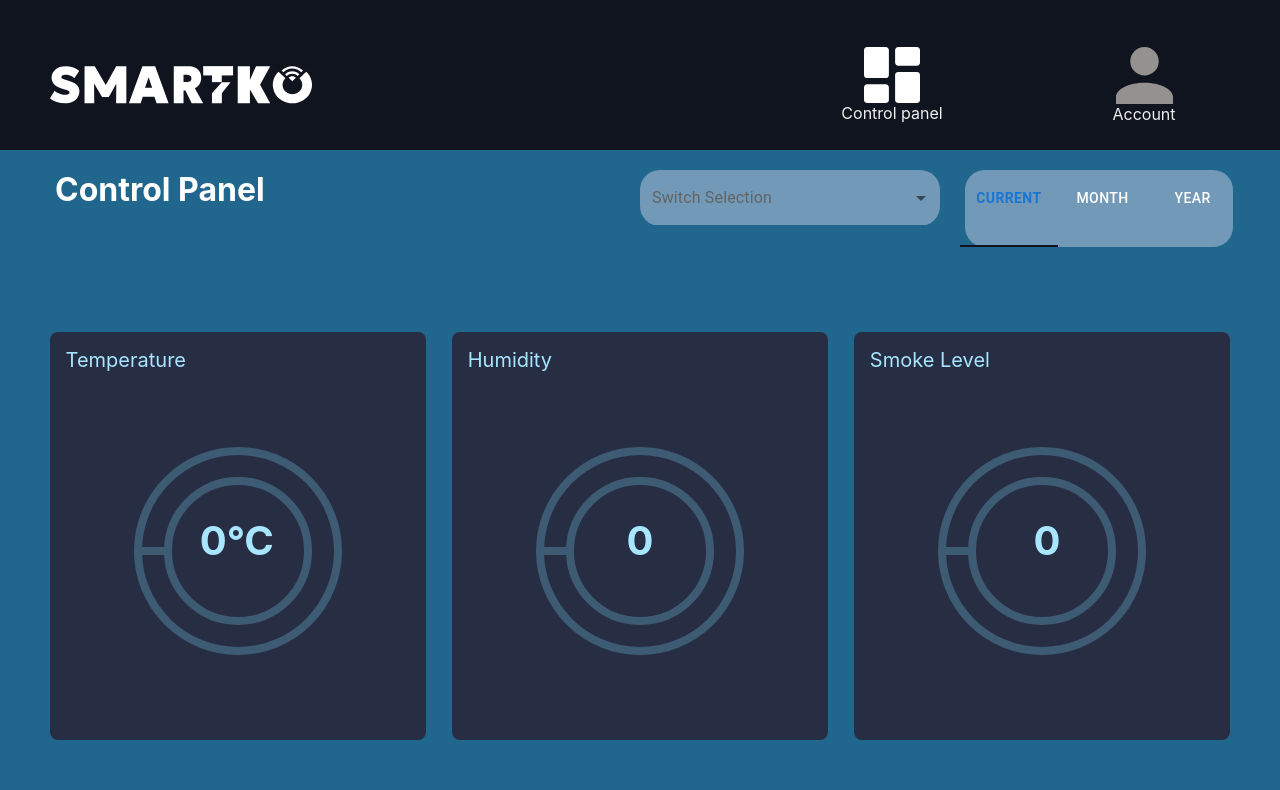
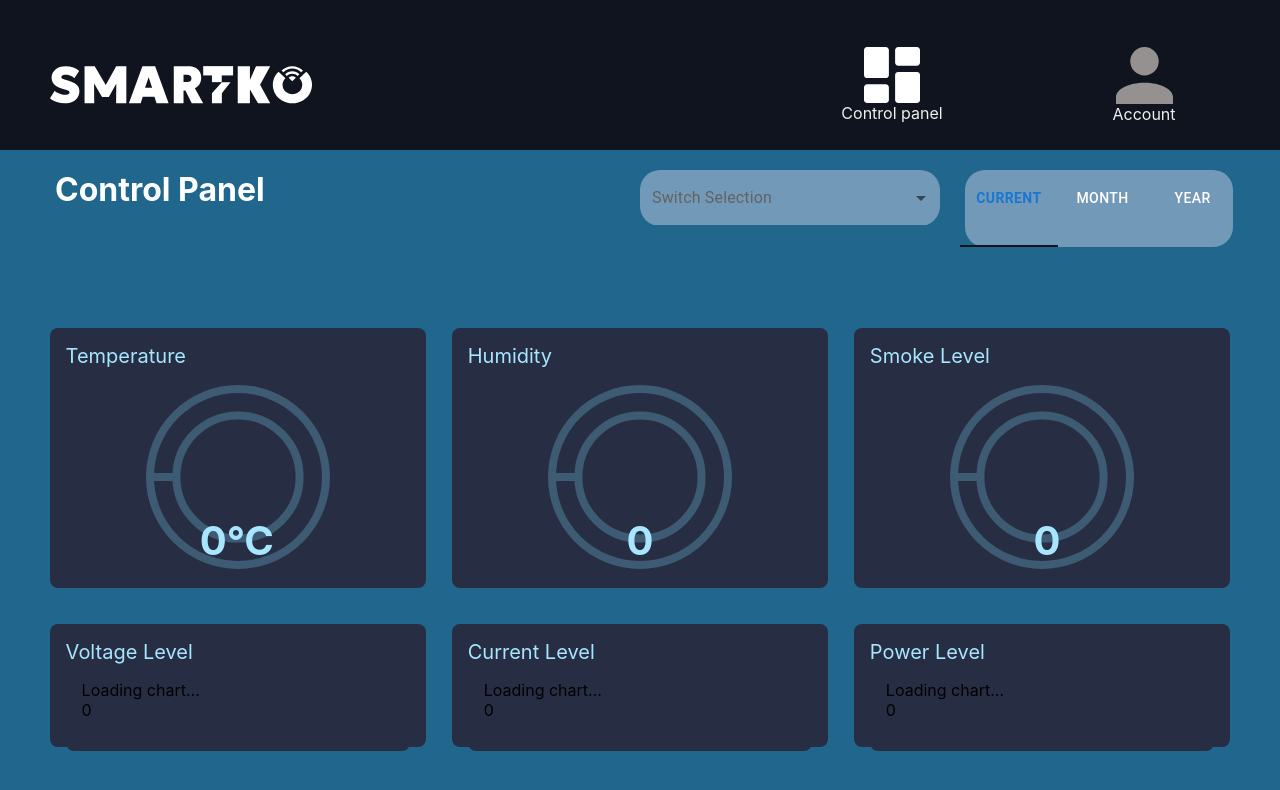
Before and after one commit to nicomiddletons/PDP_Smartko_Development_Team, a React (Vite) app in the folder frontend/: page / in a window 1280 px wide. Shown: the top 790 px of the page. Built offline with nearby package versions, Linux system fonts and the light colour scheme; no server answers.

Commit message:
updated frontend to include new json formatting (voltage, current, power level)

```diff
--- a/frontend/src/App.jsx
+++ b/frontend/src/App.jsx
@@ -14,12 +14,28 @@ import { FormControl, InputLabel, MenuItem, Select } from "@mui/material";
 
 function App() {
   const [axiosData, setAxiosData] = useState([]);
+  //current
   const [currentTemp, setCurrentTemp] = useState(0);
   const [currentHumidity, setCurrentHumidity] = useState(0);
   const [currentSmokeLevel, setCurrentSmokeLevel] = useState(0);
+  const [currentVoltage1, setCurrentVoltage1] = useState(0);
+  const [currentVoltage2, setCurrentVoltage2] = useState(0);
+  const [currentVoltage3, setCurrentVoltage3] = useState(0);
+  const [currentCurrent1, setCurrentCurrent1] = useState(0);
+  const [currentCurrent2, setCurrentCurrent2] = useState(0);
+  const [currentCurrent3, setCurrentCurrent3] = useState(0);
+  const [currentPower1, setCurrentPower1] = useState(0);
+  const [currentPower2, setCurrentPower2] = useState(0);
+  const [currentPower3, setCurrentPower3] = useState(0);
+  const [currentTotalPower, setCurrentTotalPower] = useState(0);
+  //chart
   const [chartTempData, setChartTempData] = useState({});
   const [chartHumidityData, setChartHumidityData] = useState({});
   const [chartSmokeData, setChartSmokeData] = useState({});
+  const [chartVoltageData, setChartVoltageData] = useState({});
+  const [chartCurrentData, setChartCurrentData] = useState({});
+  const [chartPowerData, setChartPowerData] = useState({});
+  //yearly
   const [chartYearlyTempData, setChartYearlyTempData] = useState({});
   const [chartYearlyHumidityData, setChartYearlyHumidityData] = useState({});
   const [chartYearlySmokeData, setChartYearlySmokeData] = useState({});
@@ -48,6 +64,20 @@ function App() {
         setCurrentHumidity(latestEntry?.humidity || 0);
         setCurrentSmokeLevel(latestEntry?.smoke_level || 0);
 
+        setCurrentVoltage1(latestEntry?.voltage_phase_1 || 0);
+        setCurrentVoltage2(latestEntry?.voltage_phase_2 || 0);
+        setCurrentVoltage3(latestEntry?.voltage_phase_3 || 0);
+
+        setCurrentCurrent1(latestEntry?.current_phase_1 || 0);
+        setCurrentCurrent2(latestEntry?.current_phase_2 || 0);
+        setCurrentCurrent3(latestEntry?.current_phase_3 || 0);
+
+        setCurrentPower1(latestEntry?.power_phase_1 || 0);
+        setCurrentPower2(latestEntry?.power_phase_2 || 0);
+        setCurrentPower3(latestEntry?.power_phase_3 || 0);
+        setCurrentTotalPower(latestEntry?.total_power || 0);
+
+
         // Filter data for the last 30 days
         // creating two objects from the Date class - default getDate is today
         const today = new Date();
@@ -72,6 +102,11 @@ function App() {
         const tempData = {};
         const humidityData = {};
         const smokeData = {};
+        //??
+        const voltageData = {currentVoltage1, currentVoltage2,currentVoltage3};
+        const currentData = {currentCurrent1, currentCurrent2, currentCurrent3};
+        const powerData = {currentPower1, currentPower2, currentPower3};
+
 
         const yearlyTempData = {}; // Group data by month for yearly chart
         const yearlyHumidityData = {};
@@ -214,6 +249,45 @@ function App() {
           ],
         });
 
+        setChartVoltageData({
+          labels: timestamp,
+          datasets: [
+            {
+              label: "Voltage",
+              data: voltageData,
+              borderColor: "#4CAF50",
+              backgroundColor: "rgba(76, 175, 80, 0.2)",
+              tension: 0.4,
+            },
+          ],
+        });
+
+        setChartCurrentData({
+          labels: timestamp,
+          datasets: [
+            {
+              label: "Current",
+              data: currentData,
+              borderColor: "#4CAF50",
+              backgroundColor: "rgba(76, 175, 80, 0.2)",
+              tension: 0.4,
+            },
+          ],
+        });
+
+        setChartPowerData({
+          labels: timestamp,
+          datasets: [
+            {
+              label: "Power",
+              data: powerData,
+              borderColor: "#4CAF50",
+              backgroundColor: "rgba(76, 175, 80, 0.2)",
+              tension: 0.4,
+            },
+          ],
+        });
+
         setChartYearlyTempData({
           labels: monthLabels,
           datasets: [
@@ -254,6 +328,12 @@ function App() {
             },
           ],
         });
+
+
+
+
+
+
       })
       .catch((error) => console.error("Error fetching data:", error));
   }, []);
@@ -449,6 +529,93 @@ function App() {
       },
     },
   };
+
+  // Chart current voltage options
+
+  const chartVoltageOptions = {
+    responsive: true,
+    plugins: {
+      legend: {
+        position: "top",
+      },
+      title: {
+        display: false,
+        text: "Voltage level phases 1-3",
+      },
+    },
+    scales: {
+      x: {
+        title: {
+          display: true,
+          text: "Date",
+        },
+      },
+      y: {
+        title: {
+          display: true,
+          text: "Voltage",
+        },
+      },
+    },
+  };
+
+  // Chart current Current options
+  const chartCurrentOptions = {
+    responsive: true,
+    plugins: {
+      legend: {
+        position: "top",
+      },
+      title: {
+        display: false,
+        text: "Current level phases 1-3",
+      },
+    },
+    scales: {
+      x: {
+        title: {
+          display: true,
+          text: "Date",
+        },
+      },
+      y: {
+        title: {
+          display: true,
+          text: "Current",
+        },
+      },
+    },
+  };
+
+  // Chart current Power options
+  const chartPowerOptions = {
+    responsive: true,
+    plugins: {
+      legend: {
+        position: "top",
+      },
+      title: {
+        display: false,
+        text: "Power level phases 1-3",
+      },
+    },
+    scales: {
+      x: {
+        title: {
+          display: true,
+          text: "Date",
+        },
+      },
+      y: {
+        title: {
+          display: true,
+          text: "Power",
+        },
+      },
+    },
+  };
+
+
   return (
     <>
       <div className="main">
@@ -551,6 +718,46 @@ function App() {
                     <div className="smoke-level-text">{currentSmokeLevel}</div>
                   </div>
                 </div>
+                <div className="chartcard">
+                  <h4 className="chartcard-h4">Voltage Level</h4>
+                  <div className="chartcard voltage_level">
+
+                    {chartVoltageData.labels ? (
+                      <Line data={voltageData} options={chartVoltageOptions} />
+                    ) : (
+                      <p>Loading chart...</p>
+                    )}
+                    <div className="voltage-level-text">{currentVoltage1}</div>
+                  </div>
+                </div>
+                <div className="chartcard">
+                  <h4 className="chartcard-h4">Current Level</h4>
+                  <div className="chartcard current_level">
+
+                    {chartCurrentData.labels ? (
+                      <Line data={currentData} options={chartCurrentOptions} />
+                    ) : (
+                      <p>Loading chart...</p>
+                    )}
+                    <div className="current-level-text">{currentCurrent1}</div>
+                  </div>
+                </div>
+                <div className="chartcard">
+                  <h4 className="chartcard-h4">Power Level</h4>
+                  <div className="chartcard power_level">
+
+                    {chartPowerData.labels ? (
+                      <Line data={powerData} options={chartPowerOptions} />
+                    ) : (
+                      <p>Loading chart...</p>
+                    )}
+                    <div className="power-level-text">{currentTotalPower}</div>
+                  </div>
+                </div>
+
+
+
+
               </div>
             </TabPanel>
             <TabPanel value="2">
```
